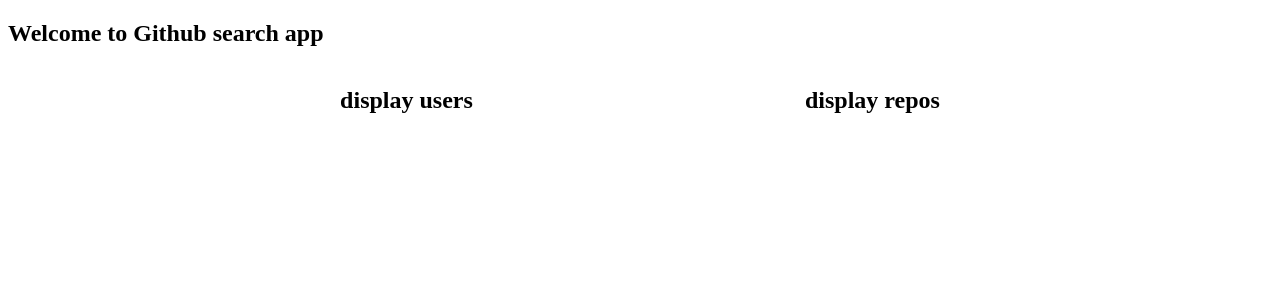
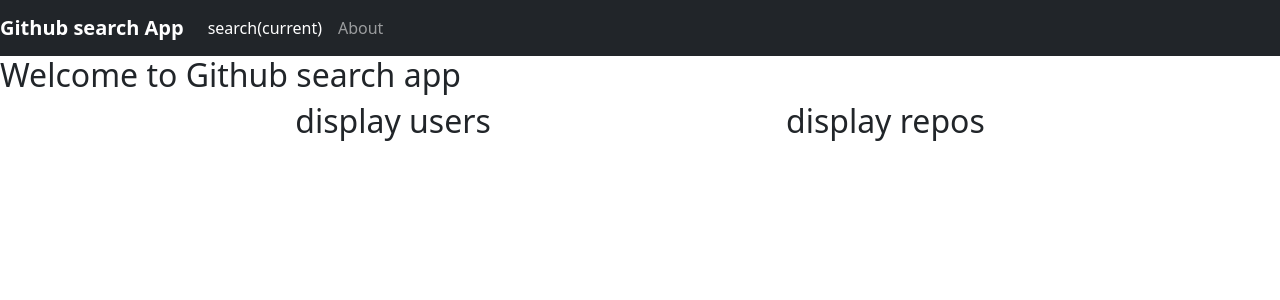
Before and after one commit to mercymurigi27/GithubsearchAngular, an Angular app: page / in a window 1280 px wide. Shown: the top 300 px of the page. Built offline with nearby package versions, Linux system fonts and the light colour scheme.

Commit message:
define user and repository class by adding by adding constructors

```diff
--- a/src/app/app.component.html
+++ b/src/app/app.component.html
@@ -1 +1,2 @@
+<app-navbar></app-navbar>
 <app-github></app-github>
--- a/src/app/app.module.ts
+++ b/src/app/app.module.ts
@@ -4,11 +4,13 @@
 import { AppRoutingModule } from './app-routing.module';
 import { AppComponent } from './app.component';
 import { GithubComponent } from './github/github.component';
+import { NavbarComponent } from './navbar/navbar.component';
 
 @NgModule({
   declarations: [
     AppComponent,
-    GithubComponent
+    GithubComponent,
+    NavbarComponent
   ],
   imports: [
     BrowserModule,
--- /dev/null
+++ b/src/app/navbar/navbar.component.html
@@ -0,0 +1,12 @@
+<nav class="navbar navbar-expand-lg navbar-dark bg-dark">
+    <a class="navbar-brand"><b>Github search App</b></a>
+    <button class="navbar-toggler" type="button" data-toggle="collapse" data-target="#navbarNavAltMarkup" aria-controls="navbarNavAltMarkup" aria-expanded="false" aria-label="Toggle navigation">
+      <span class="navbar-toggler-icon"></span>
+    </button>
+    <div class="collapse navbar-collapse" id="navbarNavAltMarkup">
+      <div class="navbar-nav">
+        <a class="nav-item nav-link active">search<span class="sr-only">(current)</span></a>
+        <a class="nav-item nav-link">About</a>
+      </div>
+    </div>
+  </nav>
--- /dev/null
+++ b/src/app/navbar/navbar.component.ts
@@ -0,0 +1,15 @@
+import { Component, OnInit } from '@angular/core';
+
+@Component({
+  selector: 'app-navbar',
+  templateUrl: './navbar.component.html',
+  styleUrls: ['./navbar.component.css']
+})
+export class NavbarComponent implements OnInit {
+
+  constructor() { }
+
+  ngOnInit(): void {
+  }
+
+}
--- a/src/app/repository.ts
+++ b/src/app/repository.ts
@@ -1,2 +1,4 @@
 export class Repository {
+    constructor(public repoName: string, public repoDescription: any){}
+
 }
--- a/src/app/user.ts
+++ b/src/app/user.ts
@@ -1,6 +1,5 @@
 export class User {
-    constructor(public name:string, public profile:any){
-        this.name=name;
-        this.profile=profile;
+    constructor(public userName:string, public repoCount:number, public dateJoined:string){
+
     };
 }
--- a/src/styles.css
+++ b/src/styles.css
@@ -1 +1 @@
-/* You can add global styles to this file, and also import other style files */
+@import "~bootstrap/dist/css/bootstrap.css"
```
Also changed, not shown: src/app/navbar/navbar.component.css (added), 1 other file (tests, documents, lock files or other folders).
